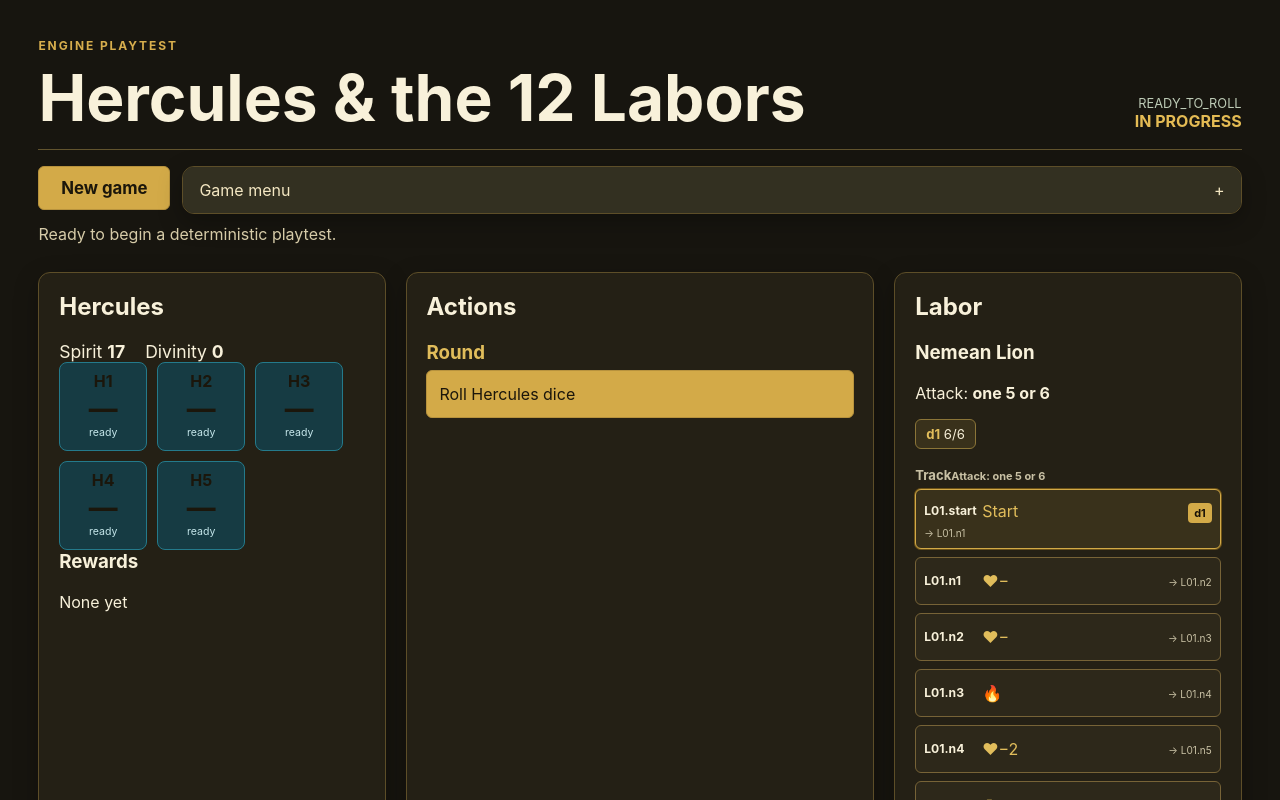
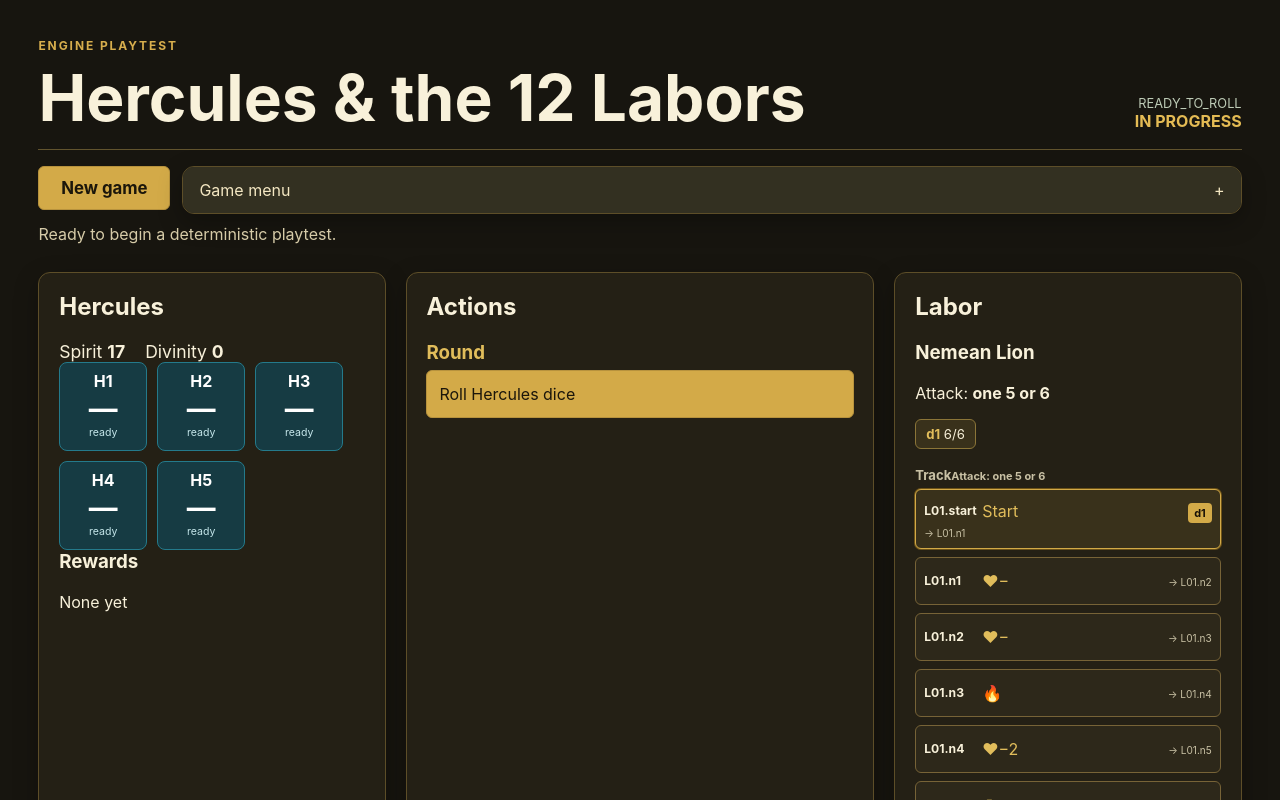
Before and after one commit to deter36/Hercules, a React (Vite) app: page / in a window 1280 px wide. Shown: the top 800 px of the page. Built offline with nearby package versions, Linux system fonts and the light colour scheme.

Commit message:
Improve dice tile text contrast

```diff
--- a/src/engine/build-version.ts
+++ b/src/engine/build-version.ts
@@ -1 +1 @@
-export const BUILD_VERSION = "0.1.7";
+export const BUILD_VERSION = "0.1.8";
--- a/src/playtest/App.tsx
+++ b/src/playtest/App.tsx
@@ -5,6 +5,7 @@ import type { Difficulty, GameState } from "../engine/state/types.js";
 import "./tracks.css";
 import "./qol.css";
 import "./hind-arrow.css";
+import "./dice-contrast.css";
 
 const SAVE_KEY = "hercules-12-labors.playtest.save.v1";
 let fallbackSeedCounter = 0;
--- /dev/null
+++ b/src/playtest/dice-contrast.css
@@ -0,0 +1,7 @@
+.die {
+  color: #fff;
+}
+
+.die.selected {
+  color: #171006;
+}
```
